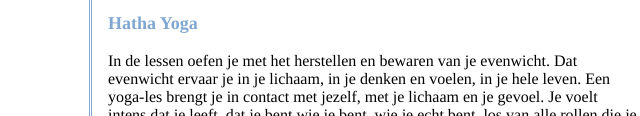
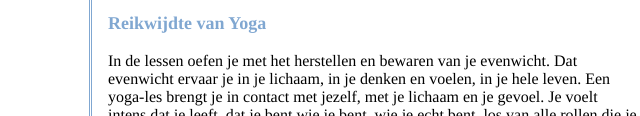
Before and after one commit to judithesser/damaru.nl, a plain HTML site: page index.html in a window 1280 px wide. Shown: the part 684-800 px from the top of the page, 96-736 px from the left. Drawn offline with Linux system fonts and the light colour scheme.

Commit message:
Update index.html

```diff
--- a/index.html
+++ b/index.html
@@ -86,7 +86,7 @@
 
 	<p>Door een gezonde focus laat je even alle drukte los. Dat maakt dat yoga zo goed voor je is. Grote en kleine zorgen verdwijnen naar de achtergrond. Je leert om te gaan met dagelijkse stress, zoals we die allemaal wel hebben. Aan het eind van de les voelt het stil van binnen. Je hebt nieuwe energie en een bredere kijk op het leven, waardoor zich nieuwe perspectieven openen.</p>
 
-	<h3 class="bbc-h" id="Reikwijdte_van_Yoga"><a name="Reikwijdte_van_Yoga">Hatha Yoga</a></h3>
+	<h3 class="bbc-h" id="Reikwijdte_van_Yoga"><a name="Reikwijdte_van_Yoga">Reikwijdte van Yoga</a></h3>
 
 <p>In de lessen oefen je met het herstellen en bewaren van je evenwicht. Dat evenwicht ervaar je in je lichaam, in je denken en voelen, in je hele leven. Een yoga-les brengt je in contact met jezelf, met je lichaam en je gevoel. Je voelt intens dat je leeft, dat je bent wie je bent, wie je echt bent, los van alle rollen die je vervult in het dagelijks leven. In die kern van wie je bent, maak je contact met jouw ware zelf, met de liefde in je hart, de stilte in je hoofd en de stevige aanwezigheid in je lichaam en je leven.<br></p>
 
```
